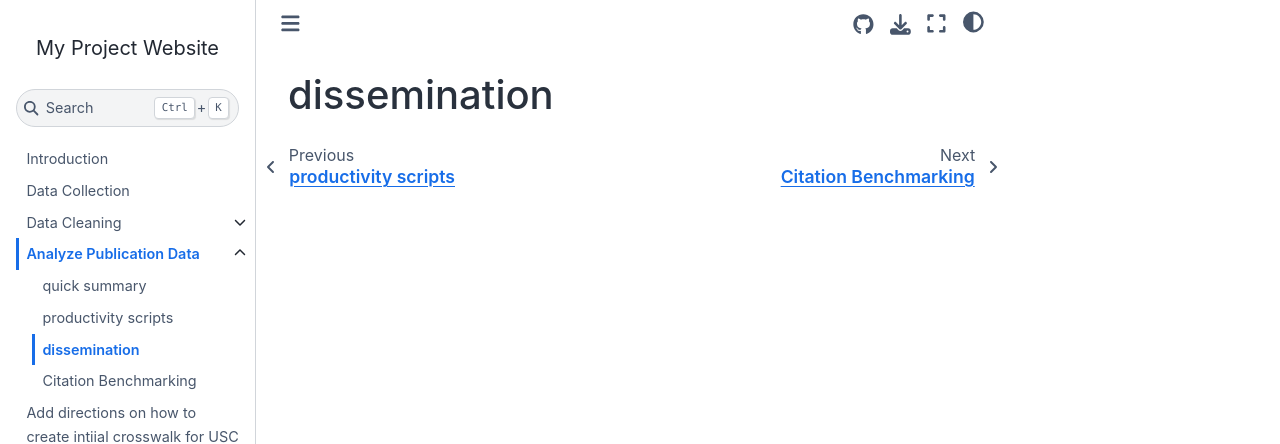
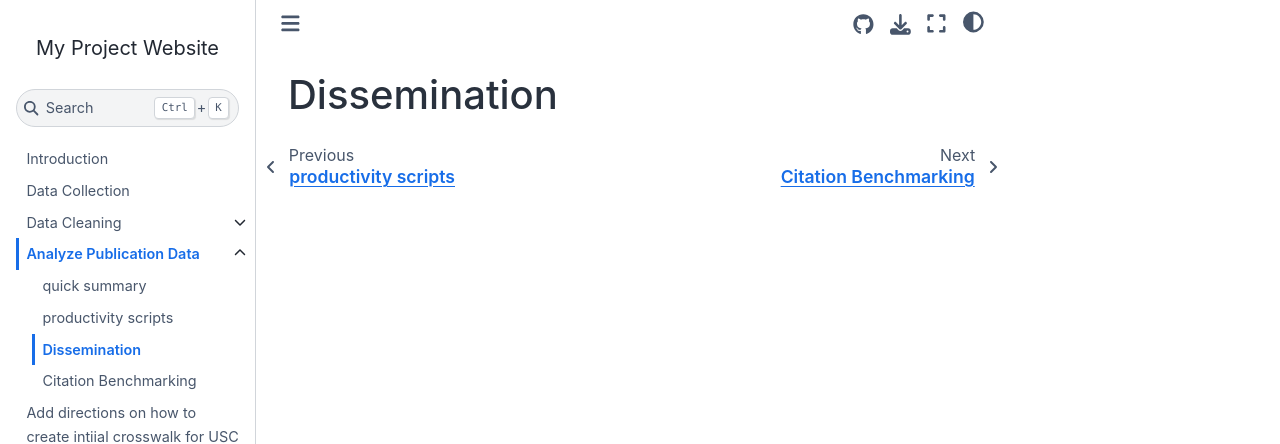
Before and after one commit to vvlooking/research-impact, a Jupyter Book: the page built from website/analyze-data-dissemination.md, in a window 1280 px wide. Shown: the top 444 px of the page. Built offline with Jupyter Book 1.0.4 settings and Sphinx 7.4.7 and the Sphinx Book theme 1.1.4, drawn with Linux system fonts in a browser that asks for light colours; pages that are not in the unit, such as notebooks, are missing from menus.

```diff
--- a/website/analyze-data-dissemination.md
+++ b/website/analyze-data-dissemination.md
@@ -1 +1 @@
-# dissemination
+# Dissemination
```
